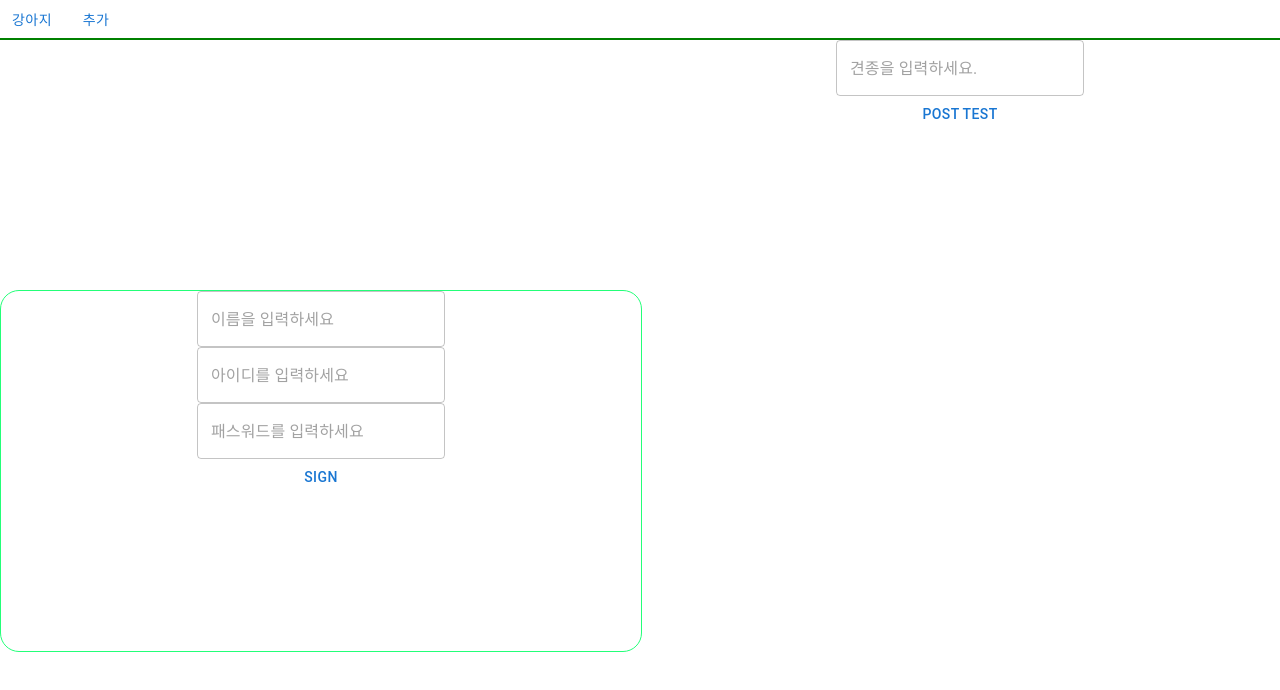
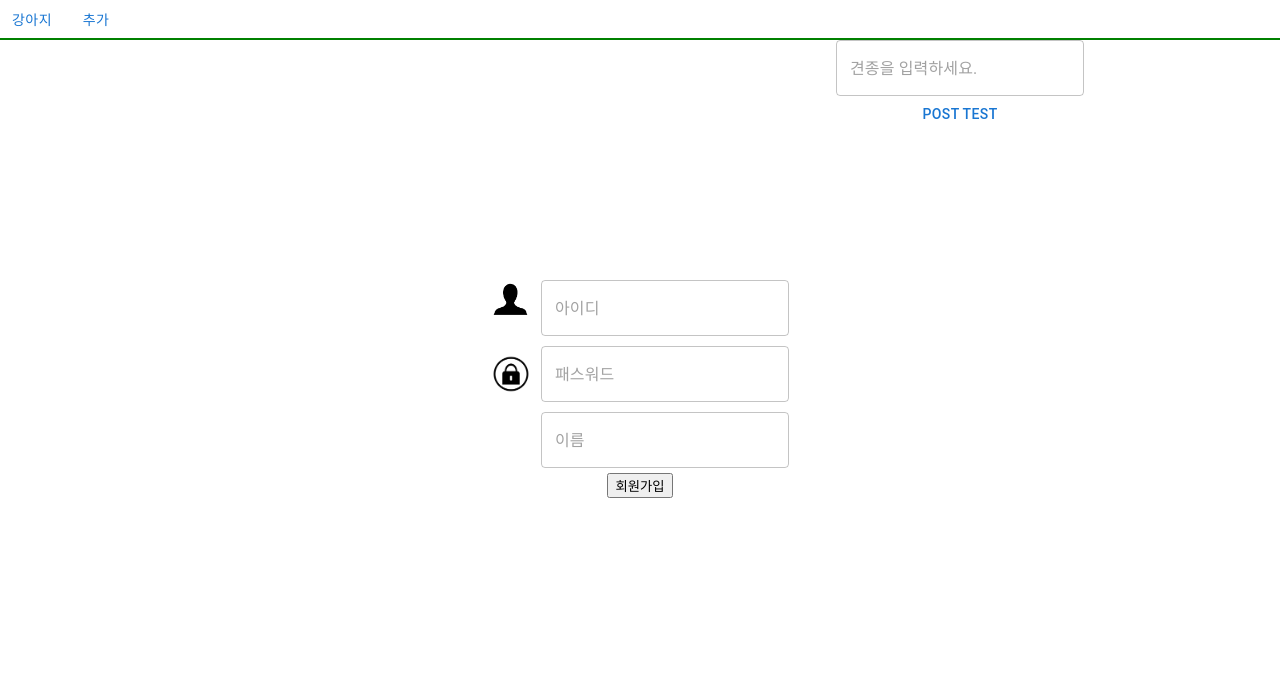
Before and after one commit to yyj81555/JavaProject, a React (Create React App) app in the folder client/: page /SignUp in a window 1280 px wide. Shown: the top 690 px of the page. Built offline with nearby package versions, Linux system fonts and the light colour scheme.

Commit message:
(+) 유저관련페이지 기능추가
- SignUpPage 기능추가
- MyPage 틀추가

```diff
--- a/client/src/App.js
+++ b/client/src/App.js
@@ -10,6 +10,7 @@ import { Button } from '@mui/material';
 import AddProductPage from './Component/AddProductPage';
 import LoginPage from './Component/LoginPage';
 import SignUpPage from './Component/SignUpPage';
+import MyPage from './Component/MyPage';
 
 export default function App(props) {
   const [dogBreed, setDogBreed] = React.useState([]);
@@ -43,6 +44,11 @@ export default function App(props) {
         <Link to={"/AddProduct"}>
           <Button>
             추가
+          </Button>
+        </Link>
+        <Link to={"/MyPage"}>
+          <Button style={{position: "absolute", right: 140, top:2}}>
+            MyPage
           </Button>
         </Link>
         <Link to={"/Login"}>
@@ -102,6 +108,7 @@ export default function App(props) {
 
         <Routes>
           <Route exact path="/AddProduct" element= { <AddProductPage/>}/>
+          <Route exact path="/MyPage" element = { <MyPage/> }/>
           <Route exact path="/Login" element = { <LoginPage/> }/>
           <Route exact path="/SignUp" element = { <SignUpPage/> }/>
         </Routes>
--- a/client/src/Component/LoginPage.js
+++ b/client/src/Component/LoginPage.js
@@ -1,6 +1,6 @@
 import React from 'react';
 import axios from "axios";
-import { useNavigate } from 'react-router-dom';
+import { useNavigate, Link } from 'react-router-dom';
 
 import { TextField } from '@mui/material';
 import { Button } from 'react-bootstrap';
@@ -26,6 +26,8 @@ export default function LoginPage(props) {
         // init
     }, []);
 
+
+
     const OnClickLogin = async () => {
         const response = await axios.post("/api/Login", {
             userID: userID,
@@ -34,20 +36,17 @@ export default function LoginPage(props) {
         });
         const body = response.data;
 
+        setMSG(body.result);
+
         if(body.result === "OK") {
             navigate("/");
         }
     }
 
+
+
     const OnClickSignUp = async () => {
-        const response = await axios.post("/api/createUser", {
-            userID: userID,
-            userPassword: userPassword,
-            contentType: "application/json; UTF-8;", // 한국어도 깨짐없이 전송하는 방법.
-        });
-        const body = response.data;
 
-        setMSG(body.result);
     }
 
     return (
@@ -62,7 +61,9 @@ export default function LoginPage(props) {
             <br/>
             <Button onClick={() => OnClickLogin()} style={{marginTop: 10}}> 로그인 </Button>
             <br/>
+            <Link to={"/SignUp"}>
             <Button onClick={() => OnClickSignUp()} style={{marginTop: 5}}> 회원가입 </Button>
+            </Link>
             <br/>
             <text> {msg} </text>
         </div>
--- /dev/null
+++ b/client/src/Component/MyPage.js
@@ -0,0 +1,30 @@
+import React from 'react';
+import axios from "axios";
+
+
+export default function Mypage(props) {
+    const [name, setName] = React.useState("");
+    const [userID, setUserID] = React.useState("");
+    const [userPassword, setUserPassword] = React.useState("");
+
+    const styles = {
+        dimmed_layer_wrapper : {
+            position: "fixed",
+            top:80,
+            right:0,
+            bottom:0,
+            left:0,
+        },
+    };
+
+
+
+    React.useEffect(() => {
+        // init
+    }, []);
+
+    return (
+        <div style={styles.dimmed_layer_wrapper}>
+        </div>
+    )
+}
--- a/client/src/Component/SignUpPage.js
+++ b/client/src/Component/SignUpPage.js
@@ -1,14 +1,15 @@
-import React from 'react';
+import React, { Component } from 'react';
 import axios from "axios";
 import { useNavigate } from 'react-router-dom';
 
-import { Box,TextField } from '@mui/material';
-import { Button } from '@mui/material';
+import { TextField } from '@mui/material';
+import { Button } from 'react-bootstrap';
 
 export default function SignUpPage(props) {
-    const [inputName, setInputName] = React.useState("");
-    const [InputUserID, setInputUserID] = React.useState("");
-    const [InputUserPassword, setInputUserPassword] = React.useState("");
+    const [name, setName] = React.useState("");
+    const [userID, setUserID] = React.useState("");
+    const [userPassword, setUserPassword] = React.useState("");
+    const [msg, setMSG] = React.useState("");
 
     const styles = {
         dimmed_layer_wrapper : {
@@ -20,48 +21,44 @@ export default function SignUpPage(props) {
         },
     };
 
-    const OnClickPostSignUp = async () => {
-        const response = await axios.post("/api/getPostSignUp", {
-          name: inputName,
-          userID: InputUserID,
-          userPassword: InputUserPassword,
-          contentType: "application/json; UTF-8;", // 한국어도 깨짐없이 전송하는 방법.
-        });
-        const body = response.data;
-
-        //setName(body.data);
-      }
-    const navigate = useNavigate();
-
     React.useEffect(() => {
         // init
     }, []);
 
+    const navigate = useNavigate();
+
+    const OnClickSignUp = async () => {
+        const response = await axios.post("/api/createUser", {
+            userID: userID,
+            userPassword: userPassword,
+            name: name,
+            contentType: "application/json; UTF-8;", // 한국어도 깨짐없이 전송하는 방법.
+        });
+        const body = response.data;
+
+        setMSG(body.result);
+
+        if(body.result === "OK") {
+            navigate("/");
+        }
+    }
+
+    class SignUpPage extends Component {
+
+    }
+
     return (
         <div style={styles.dimmed_layer_wrapper}>
-            <Box
-                style = {{
-                    textAlign: "center",
-                    marginTop : "210px",
-                    border: "1px solid #23ff78",
-                    borderRadius: "19px",
-                    minWidth: "50%",
-                    maxWidth: "50%",
-                    minHeight: "50%",
-                    maxHeight: "50%",
-                }}
-            >
-            <TextField Labal="이름" onChange={(e) =>  setInputName(e.target.value)} placeholder="이름을 입력하세요"/>
+             <img src='./Image/ID.png' alt='' style={{width: 35, height: 35, marginTop: 200, marginRight: 13, marginLeft: 2}}/>
+            <TextField placeholder='아이디' style={{marginTop: 200}} onChange={e => setUserID(e.target.value)}/>
             <br/>
-            <TextField Labal="ID" onChange={(e) =>  setInputUserID(e.target.value)} placeholder="아이디를 입력하세요"/>
+            <img src='./Image/Password.png' alt='' style={{width: 40, height: 40, marginTop: 18, marginRight: 10}}/>
+            <TextField placeholder='패스워드' style={{marginTop: 10}} onChange={e => setUserPassword(e.target.value)}/>
             <br/>
-            <TextField Labal="Password" onChange={(e) =>  setInputUserPassword(e.target.value)} placeholder="패스워드를 입력하세요"/>
+            <TextField placeholder='이름' style={{marginTop: 10, marginRight: -50}} onChange={e => setName(e.target.value)}/>
             <br/>
-            <Button onClick={() => OnClickPostSignUp()}>
-            Sign
-            </Button>
-
-            </Box>
+            <Button onClick={() => OnClickSignUp()} style={{marginTop: 5}}> 회원가입 </Button>
+            <text> {msg} </text>
         </div>
     );
 }
```
Also changed, not shown: 1 other file (tests, documents, lock files or other folders).
